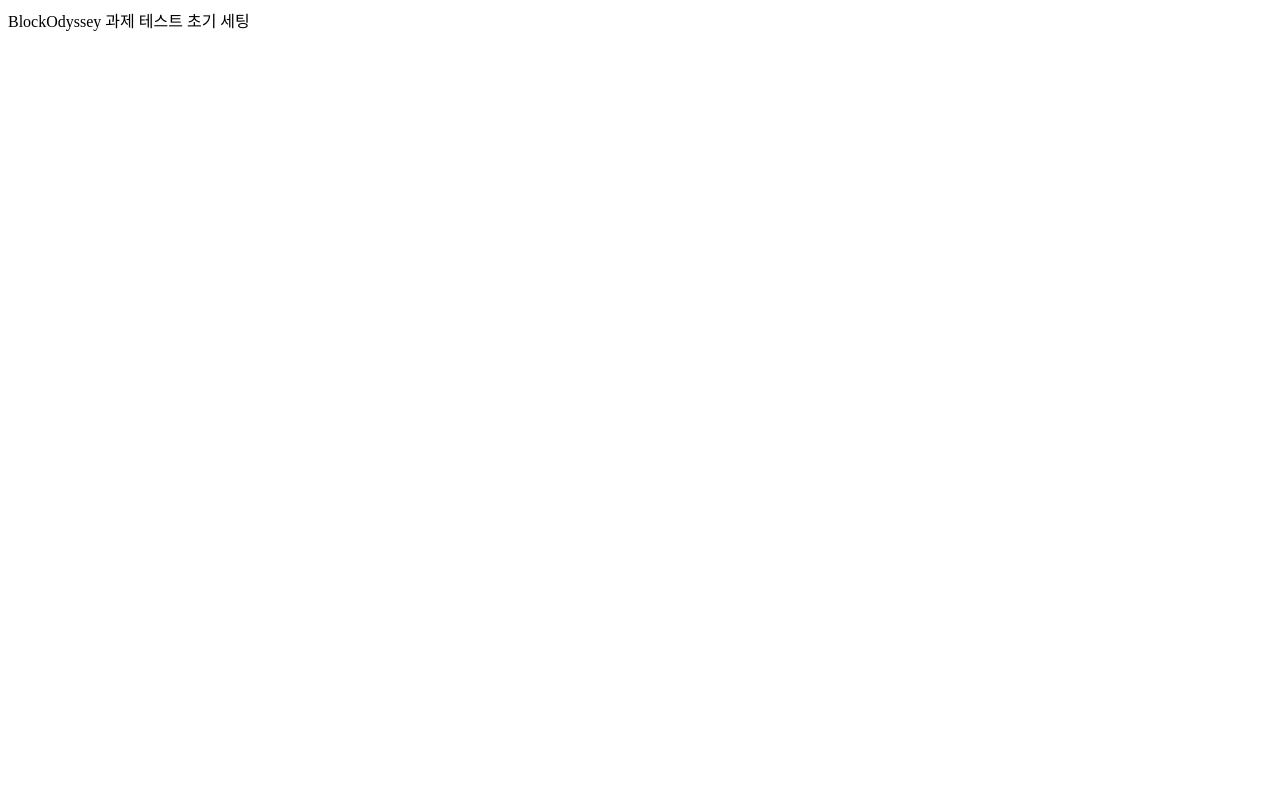
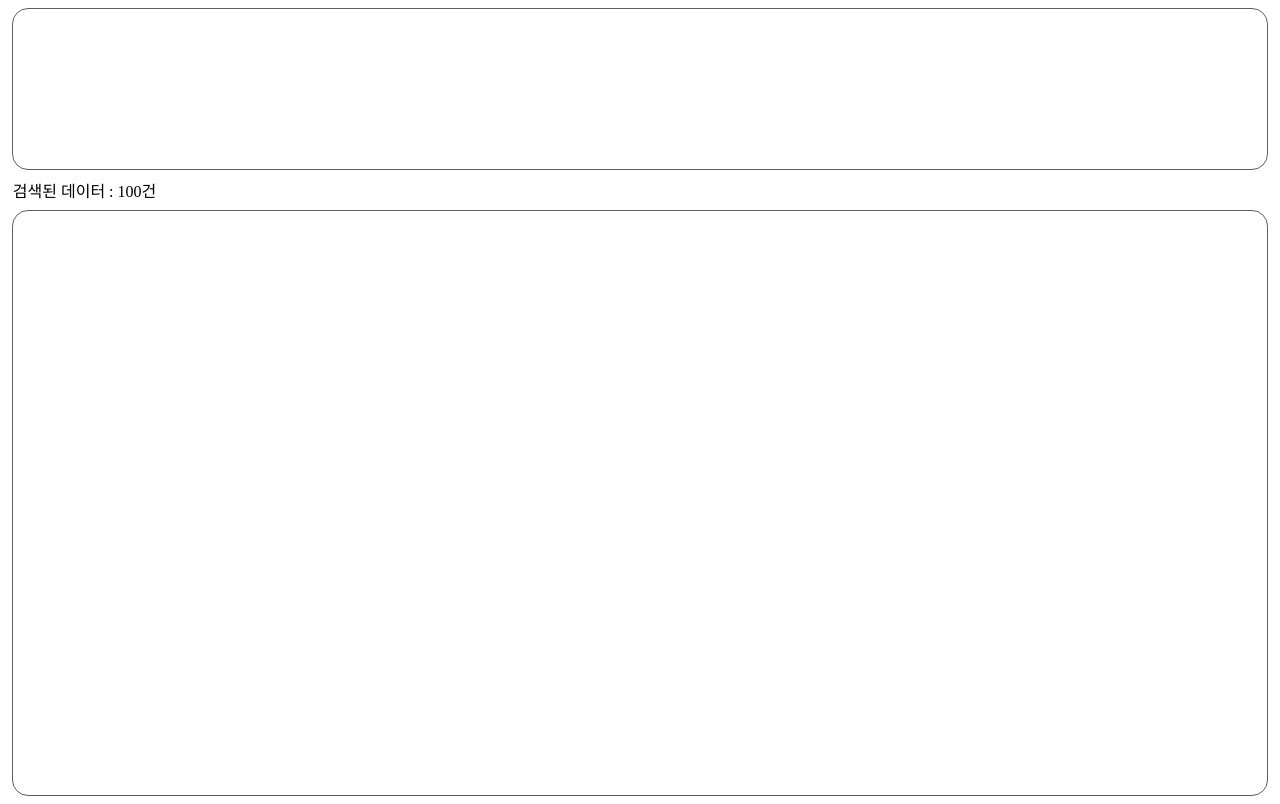
Before and after one commit to ywoo12321/BlockOdyssey, a React (Create React App) app in the folder shopping-admin/: page / in a window 1280 px wide. Built offline with nearby package versions, Linux system fonts and the light colour scheme.

Commit message:
feat: section 구분 및 css 설정 select에 사용할 함수 미리 설정

```diff
--- /dev/null
+++ b/shopping-admin/src/App.css
@@ -0,0 +1,27 @@
+.App {
+  display: flex;
+  flex-direction: column;
+  align-items: center;
+}
+.top {
+  width: 98vw;
+  height: 20vh;
+  border: 1px solid #5f5f5f;
+  border-radius: 1rem;
+}
+.middle {
+  width: 98vw;
+  height: 5vh;
+  display: flex;
+  flex-direction: column;
+  justify-content: center;
+}
+.numberData {
+  text-align: left;
+}
+.bottom {
+  width: 98vw;
+  height: 73vh;
+  border: 1px solid #5f5f5f;
+  border-radius: 1rem;
+}
--- a/shopping-admin/src/App.js
+++ b/shopping-admin/src/App.js
@@ -1,11 +1,22 @@
-function App() {
+import React, { useState } from "react";
+import "./App.css";
+const App = (props) => {
+  const selectList = ["전체", "상품명", "브랜드", "상품내용"];
+  const [Selected, setSelected] = useState("");
+  const handleSelect = (e) => {
+    setSelected(e.target.value);
+  };
   return (
     <div className="App">
-      <header className="App-header">
-        <div>BlockOdyssey 과제 테스트 초기 세팅</div>
-      </header>
+      <section className="top"></section>
+      <section className="middle">
+        <div className="numberData">
+          <p>검색된 데이터 : {"100"}건</p>
+        </div>
+      </section>
+      <section className="bottom"></section>
     </div>
   );
-}
+};
 
 export default App;
```
